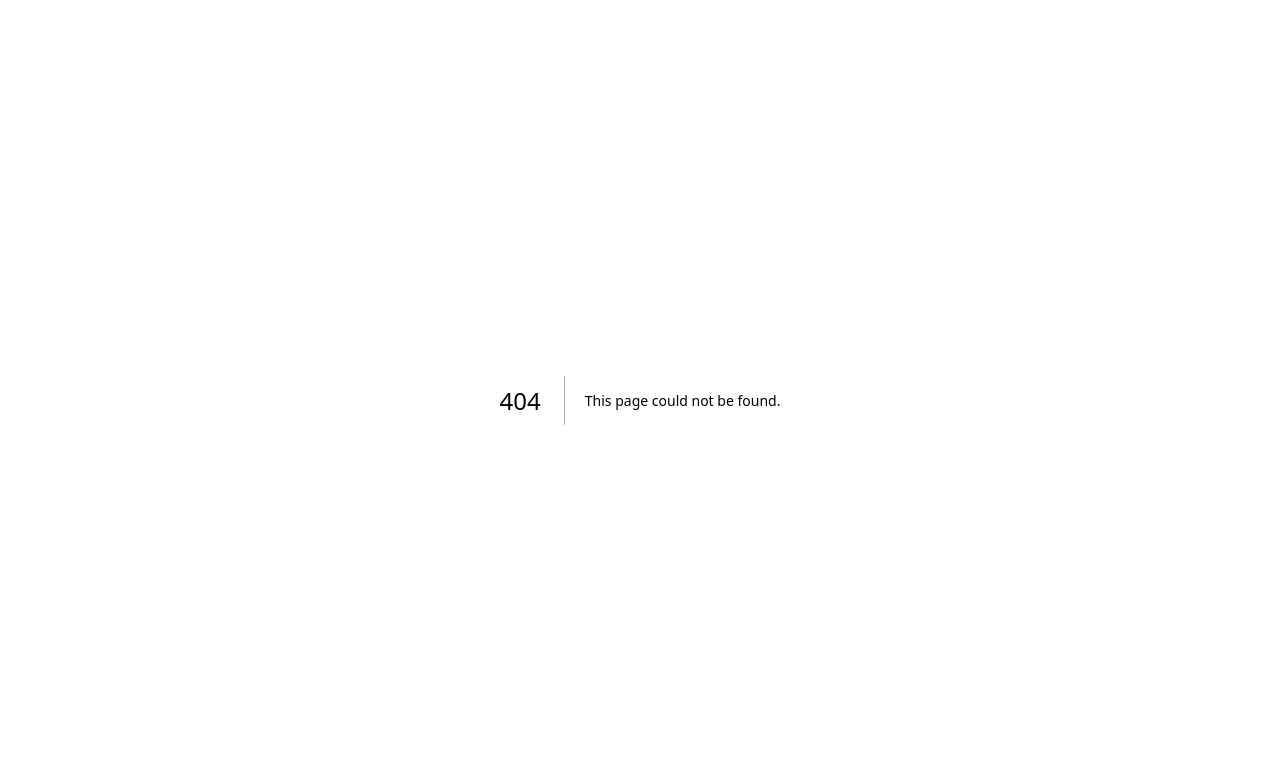
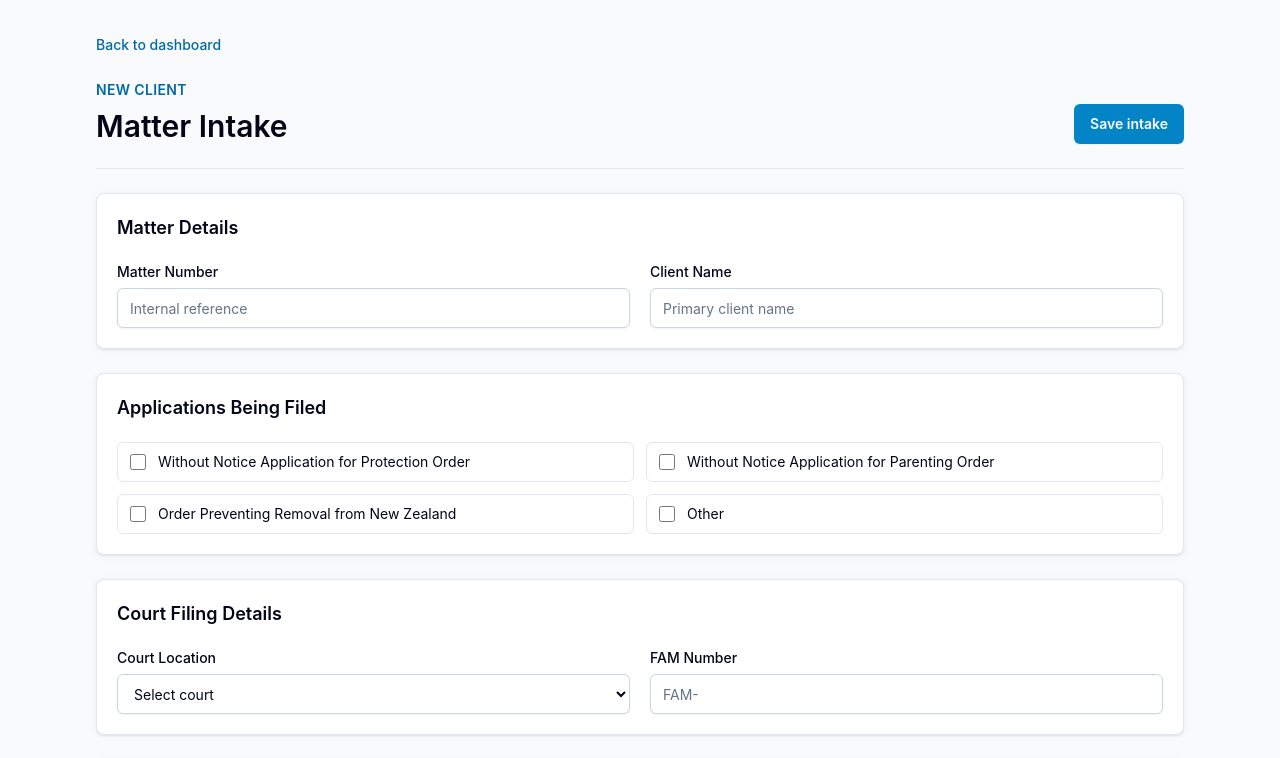
Before and after one commit to williamoneill45-maker/newgenautomation, a Next.js app: page /new-client in a window 1280 px wide. Before the commit this address had no page. Shown: the top 758 px of the page. Built offline with nearby package versions, Linux system fonts and the light colour scheme.

Commit message:
Add new client intake page

```diff
--- /dev/null
+++ b/app/new-client/page.tsx
@@ -0,0 +1,20 @@
+import Link from "next/link";
+import IntakeForm from "../../components/IntakeForm";
+
+export default function NewClientPage() {
+  return (
+    <main className="min-h-screen bg-slate-50">
+      <div className="mx-auto max-w-6xl px-4 py-8 sm:px-6 lg:px-8">
+        <div className="mb-6">
+          <Link
+            href="/"
+            className="text-sm font-medium text-sky-700 transition hover:text-sky-900"
+          >
+            Back to dashboard
+          </Link>
+        </div>
+        <IntakeForm />
+      </div>
+    </main>
+  );
+}
```
